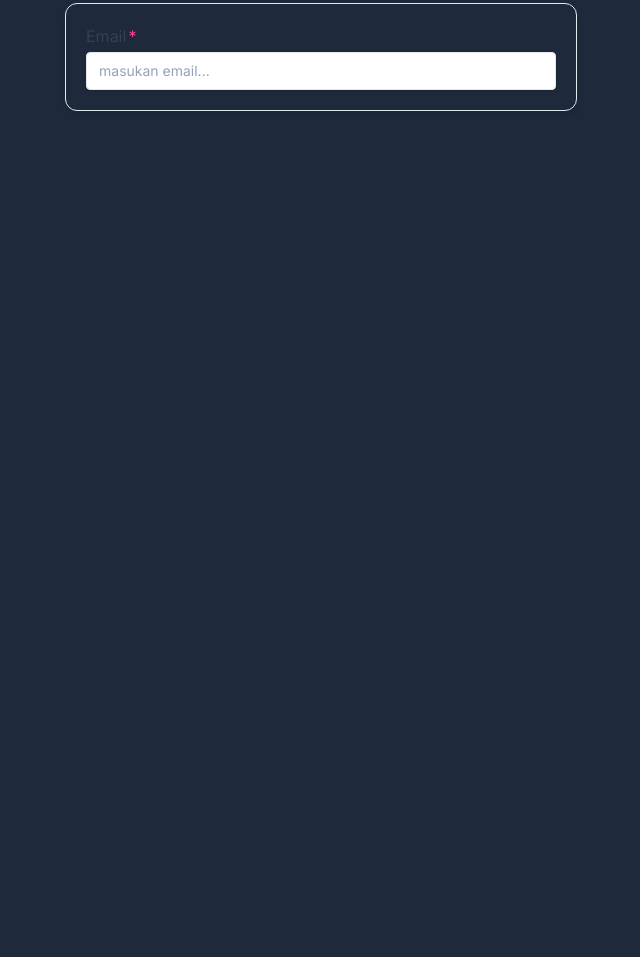
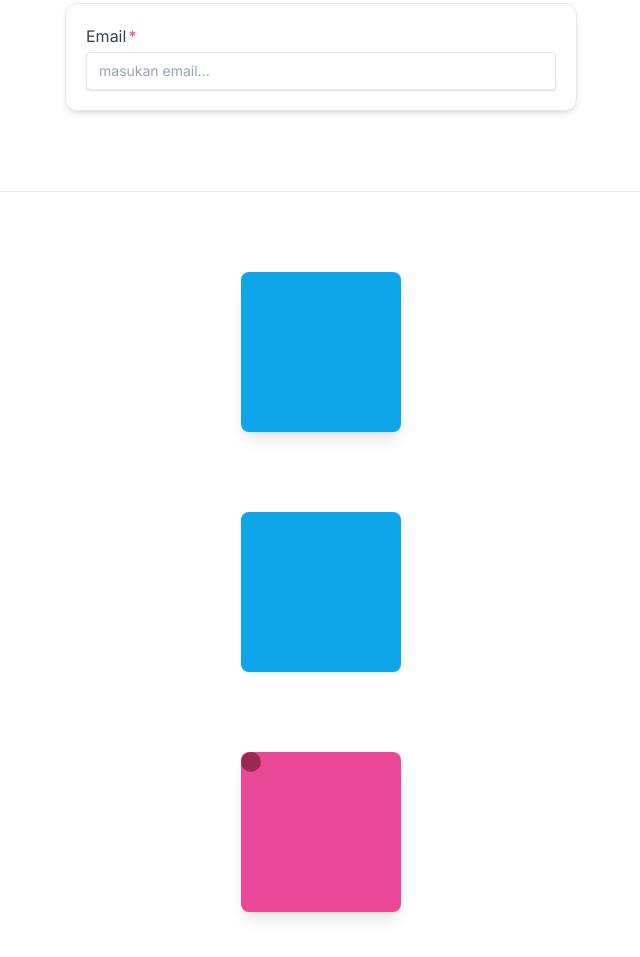
Before and after one commit to SatriyoRizkyansah/learning-tailwindcss, a plain HTML site: page index.html in a window 1280 px wide. Shown: the part 2325-3282 px from the top of the page, without its empty margins (319-959 px from the left). Before the commit the page ends 2820 px from the top, so only its background shows below. Drawn offline with nearby package versions, Linux system fonts and the light colour scheme.

Commit message:
animation

```diff
--- a/index.html
+++ b/index.html
@@ -1,5 +1,5 @@
 <!DOCTYPE html>
-<html lang="en" class="dark">
+<html lang="en" class="light">
   <head>
     <meta charset="UTF-8" />
     <meta name="viewport" content="width=device-width, initial-scale=1.0" />
@@ -22,6 +22,9 @@
             spacing: {},
             fontFamily: {
               inter: ["Inter"],
+            },
+            animation: {
+              "spin-slow": "spin 3s linear infinite",
             },
           },
         },
@@ -115,15 +118,27 @@
       </form>
     </div>
 
+    <hr class="my-20" />
+
+    <div class="w-40 h-40 bg-sky-500 rounded-lg mx-auto shadow-lg hover:scale-125 hover:rotate-45 hover:translate-x-16 hover:bg-pink-500 transition"></div>
+
+    <div class="w-40 h-40 mx-auto mt-20 group">
+      <div class="w-full h-full bg-sky-500 rounded-lg shadow lg group-hover:rotate-180 origin-top-left transition duration-1000 delay-1000"></div>
+    </div>
+
+    <div class="w-40 h-40 bg-pink-500 rounded-lg mx-auto shadow-lg mt-20">
+      <div class="w-5 h-5 bg-red-950 rounded-full animate-pulse"></div>
+    </div>
+
     <div class="mb-96"></div>
 
     <script>
       const checkbox = document.querySelector("#toggle");
       const html = document.querySelector("html");
 
-      checkbox.addEventListener("click", function () {
-        checkbox.checked ? html.classList.add("dark") : html.classList.remove("dark");
-      });
+      // checkbox.addEventListener("click", function () {
+      //   checkbox.checked ? html.classList.add("dark") : html.classList.remove("dark");
+      // });
     </script>
   </body>
 </html>
```
